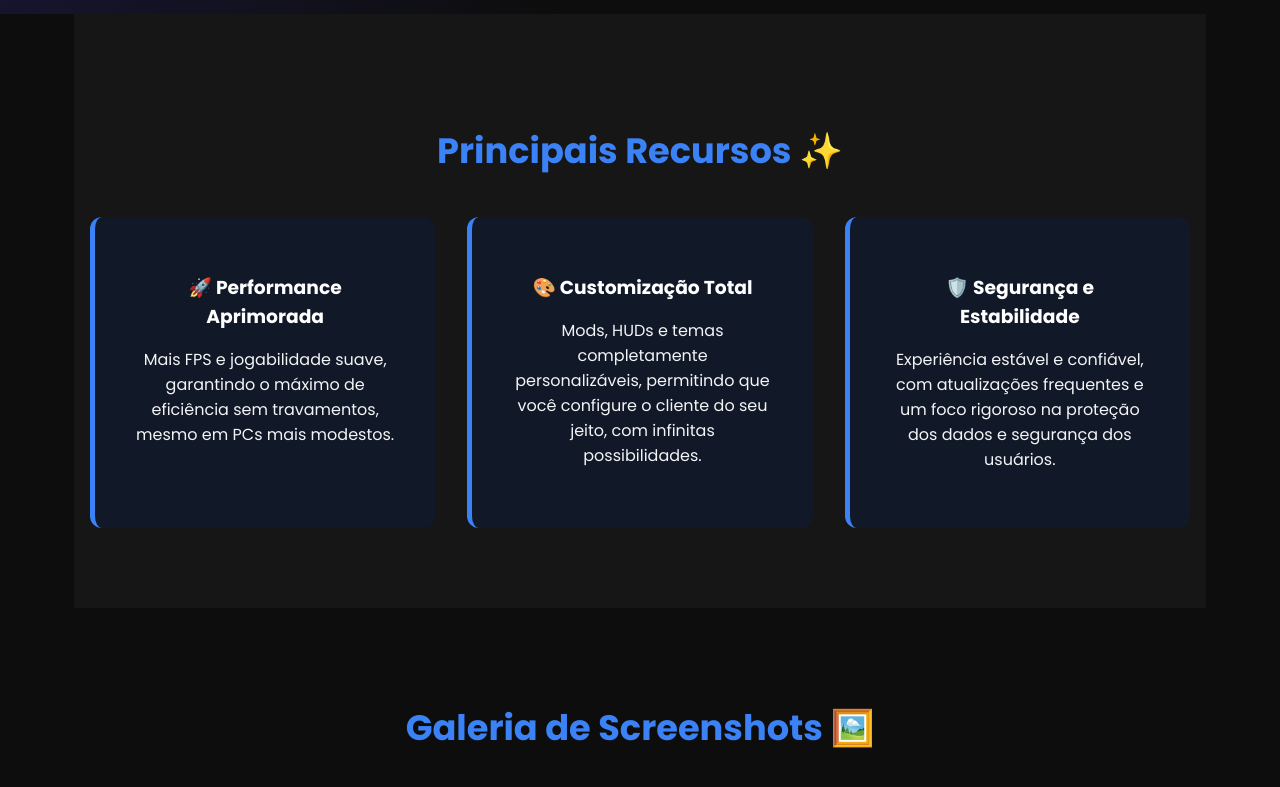
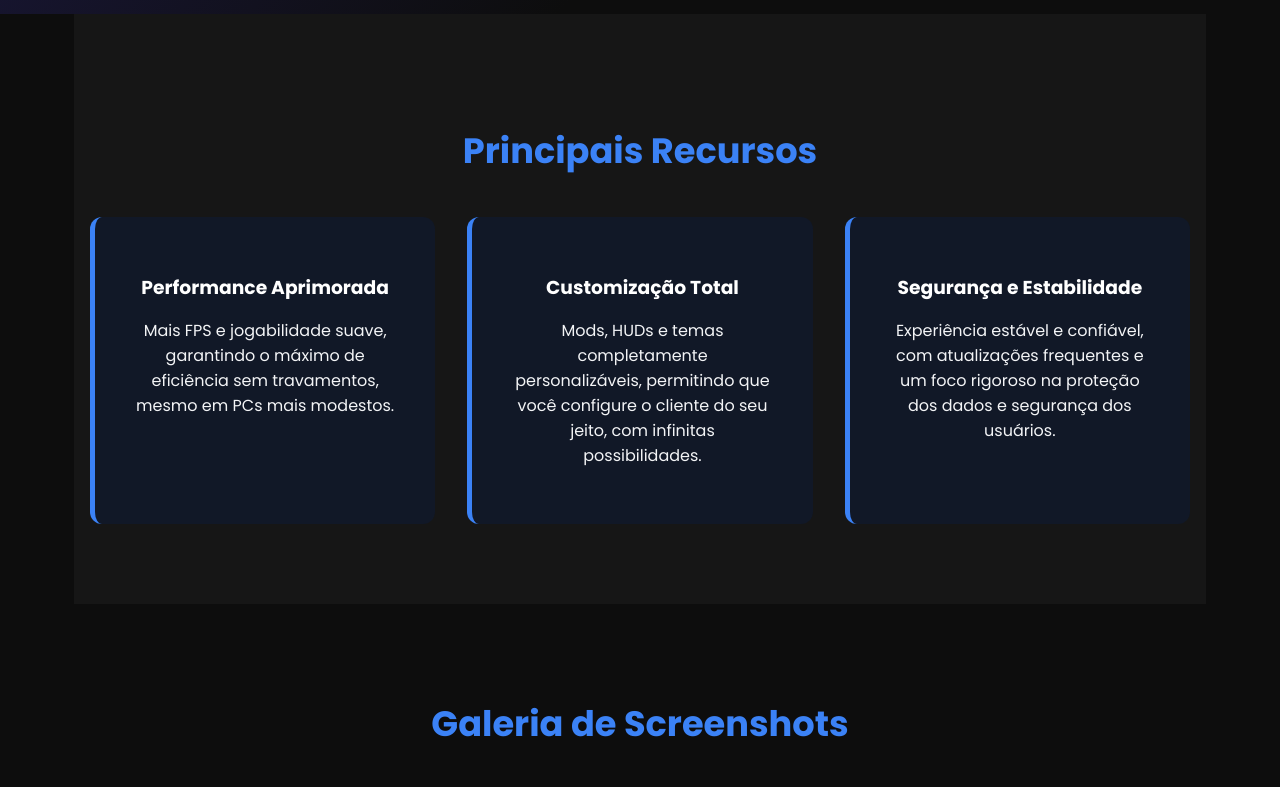
Before and after one commit to Klyleenb-Dev/StarClient.Oficial, a plain HTML site: page index.html in a window 1280 px wide. Shown: the part 600-1387 px from the top of the page. Drawn offline with Linux system fonts and the light colour scheme; files whose address does not match are found by name.

Commit message:
Update index.html

```diff
--- a/index.html
+++ b/index.html
@@ -53,24 +53,24 @@
             </div>
         </section>
 
-        <section id="features" class="features container"> <h2>Principais Recursos ✨</h2>
+        <section id="features" class="features container"> <h2>Principais Recursos </h2>
             <div class="features-grid">
                 <article class="card">
-                    <h3>🚀 Performance Aprimorada</h3>
+                    <h3> Performance Aprimorada</h3>
                     <p>Mais FPS e jogabilidade suave, garantindo o máximo de eficiência sem travamentos, mesmo em PCs mais modestos.</p>
                 </article>
                 <article class="card">
-                    <h3>🎨 Customização Total</h3>
+                    <h3> Customização Total</h3>
                     <p>Mods, HUDs e temas completamente personalizáveis, permitindo que você configure o cliente do seu jeito, com infinitas possibilidades.</p>
                 </article>
                 <article class="card">
-                    <h3>🛡️ Segurança e Estabilidade</h3>
+                    <h3> Segurança e Estabilidade</h3>
                     <p>Experiência estável e confiável, com atualizações frequentes e um foco rigoroso na proteção dos dados e segurança dos usuários.</p>
                 </article>
             </div>
         </section>
 
-        <section id="screenshots" class="screenshots container"> <h2>Galeria de Screenshots 🖼️</h2>
+        <section id="screenshots" class="screenshots container"> <h2>Galeria de Screenshots </h2>
             <div class="screenshot-grid">
                 <img src="screenshot1.png" alt="Interface principal do Star Client com HUD" loading="lazy">
                 <img src="screenshot2.png" alt="Menu de Mods do Star Client" loading="lazy">
@@ -134,7 +134,7 @@
 
     <footer class="footer">
         <div class="container">
-            <p>© 2025 Star Client. Todos os direitos reservados. | Desenvolvido com 💖</p>
+            <p>© 2025 Star Client. Todos os direitos reservados. | Desenvolvido com Java 8 </p>
         </div>
     </footer>
 </body>
```
